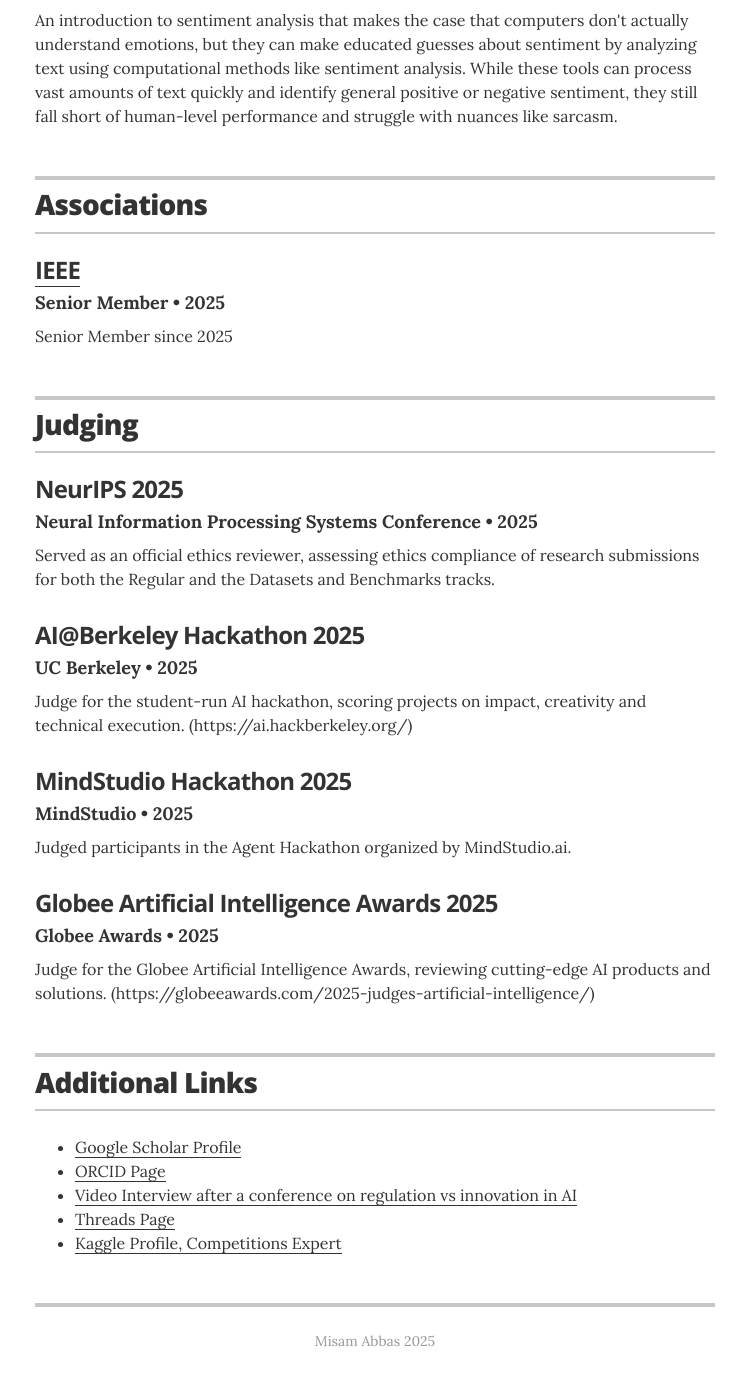
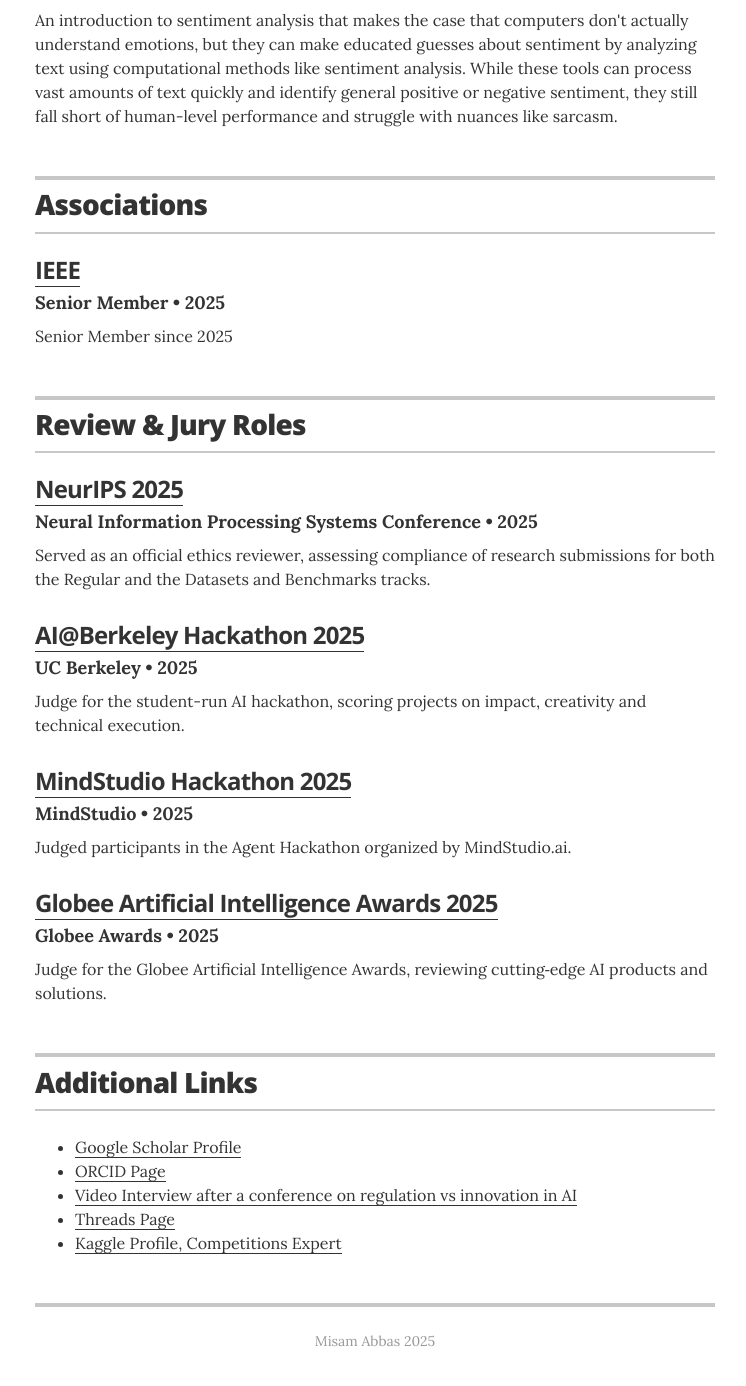
Before and after one commit to misamabbas/misamabbas.github.io, a Jekyll site: the page built from index.html, in a window 1280 px wide and 1400 px high, scrolled down 2987 px. Shown: the top 1386 px of the window, without its empty margins (265-1011 px from the left). Built offline with Jekyll 4.4.1, drawn with Linux system fonts in a browser that asks for light colours.

Commit message:
jury and review

```diff
--- a/_data/judging.yml
+++ b/_data/judging.yml
@@ -2,28 +2,30 @@
 - event: NeurIPS 2025
   organization: Neural Information Processing Systems Conference
   date: 2025
+  link: https://neurips.cc/
   summary: >-
-    Served as an official ethics reviewer, assessing ethics compliance of
-    research submissions for both the Regular and the Datasets and Benchmarks
-    tracks.
+    Served as an official ethics reviewer, assessing compliance of research
+    submissions for both the Regular and the Datasets and Benchmarks tracks.
 
 - event: AI@Berkeley Hackathon 2025
   organization: UC Berkeley
   date: 2025
+  link: https://ai.hackberkeley.org/
   summary: >-
     Judge for the student-run AI hackathon, scoring projects on impact,
-    creativity and technical execution. (https://ai.hackberkeley.org/)
+    creativity and technical execution.
 
 - event: MindStudio Hackathon 2025
   organization: MindStudio
   date: 2025
+  link: https://www.mindstudio.ai/
   summary: >-
     Judged participants in the Agent Hackathon organized by MindStudio.ai.
 
 - event: Globee Artificial Intelligence Awards 2025
   organization: Globee Awards
   date: 2025
+  link: https://globeeawards.com/2025-judges-artificial-intelligence/
   summary: >-
-    Judge for the Globee Artificial Intelligence Awards, reviewing cutting-edge
+    Judge for the Globee Artificial Intelligence Awards, reviewing cutting‑edge
     AI products and solutions.
-    (https://globeeawards.com/2025-judges-artificial-intelligence/)
--- a/_layouts/resume.html
+++ b/_layouts/resume.html
@@ -258,24 +258,36 @@
     {% endif %}
 
     {% if site.resume_section_judging %}
-    <!-- begin Judging -->
+    <!-- begin Review & Jury Roles -->
     <section class="content-section">
 
       <header class="section-header">
-        <h2>Judging</h2>
+        <h2>Review &amp; Jury Roles</h2>
       </header>
 
       {% for jd in site.data.judging %}
       <div class="resume-item" itemscope itemtype="http://schema.org/Role">
+
+        {% if jd.link %}
+        <h3 class="resume-item-title">
+          <a href="{{ jd.link }}" target="_blank" rel="noopener">{{ jd.event }}</a>
+        </h3>
+        {% else %}
         <h3 class="resume-item-title">{{ jd.event }}</h3>
-        <h4 class="resume-item-details">{{ jd.organization }} • {{ jd.date }}</h4>
+        {% endif %}
+
+        <h4 class="resume-item-details">
+          {{ jd.organization }} • {{ jd.date }}
+        </h4>
+
         <p class="resume-item-copy">{{ jd.summary }}</p>
       </div>
       {% endfor %}
 
     </section>
-    <!-- end Judging -->
+    <!-- end Review & Jury Roles -->
     {% endif %}
+
 
 
     {% if site.resume_section_links %}
```
